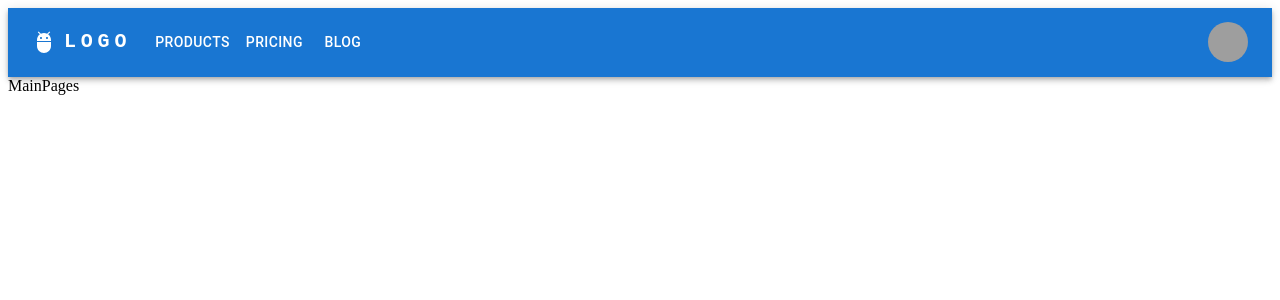
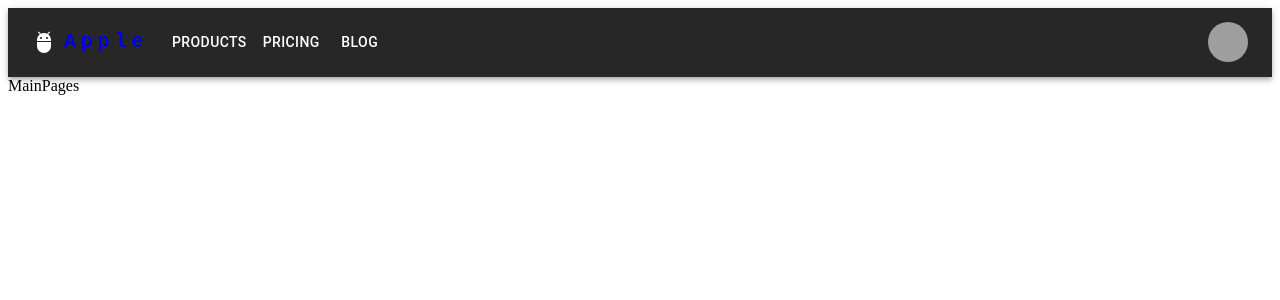
Before and after one commit to Agahan05/hakcaton-duo, a React (Create React App) app: page / in a window 1280 px wide. Shown: the top 300 px of the page. Built offline with nearby package versions, Linux system fonts and the light colour scheme; grey boxes are pictures that could not be loaded.

Commit message:
Navbar redacks

```diff
--- a/package.json
+++ b/package.json
@@ -7,6 +7,7 @@
     "@emotion/styled": "^11.10.0",
     "@mui/icons-material": "^5.8.4",
     "@mui/material": "^5.9.2",
+    "@mui/styled-engine-sc": "^5.8.0",
     "@testing-library/jest-dom": "^5.16.4",
     "@testing-library/react": "^13.3.0",
     "@testing-library/user-event": "^13.5.0",
@@ -14,6 +15,7 @@
     "react-dom": "^18.2.0",
     "react-router-dom": "^6.3.0",
     "react-scripts": "5.0.1",
+    "styled-components": "^5.3.5",
     "web-vitals": "^2.1.4"
   },
   "scripts": {
--- a/src/Navbar.jsx
+++ b/src/Navbar.jsx
@@ -12,6 +12,7 @@
 import Tooltip from "@mui/material/Tooltip";
 import MenuItem from "@mui/material/MenuItem";
 import AdbIcon from "@mui/icons-material/Adb";
+import { ThemeProvider, createTheme } from "@mui/material/styles";
 
 const pages = ["Products", "Pricing", "Blog"];
 const settings = ["Profile", "Account", "Dashboard", "Logout"];
@@ -35,7 +36,17 @@
     setAnchorElUser(null);
   };
 
+  const darkTheme = createTheme({
+    palette: {
+      mode: "dark",
+      primary: {
+        main: "#1976d2",
+      },
+    },
+  });
+
   return (
+    <ThemeProvider theme={darkTheme}>
       <AppBar position="static">
         <Container maxWidth="xl">
           <Toolbar disableGutters>
@@ -51,11 +62,11 @@
                 fontFamily: "monospace",
                 fontWeight: 700,
                 letterSpacing: ".3rem",
-              color: "inherit",
+                color: "wigth",
                 textDecoration: "none",
               }}
             >
-            LOGO
+              Apple
             </Typography>
 
             <Box sx={{ flexGrow: 1, display: { xs: "flex", md: "none" } }}>
@@ -157,6 +168,7 @@
           </Toolbar>
         </Container>
       </AppBar>
+    </ThemeProvider>
   );
 };
 export default ResponsiveAppBar;
```
Also changed, not shown: 1 other file (tests, documents, lock files or other folders). Lines whose indentation alone changed are shown as unchanged.
